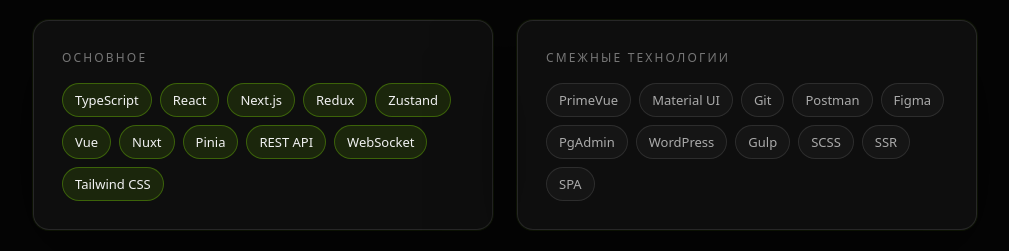
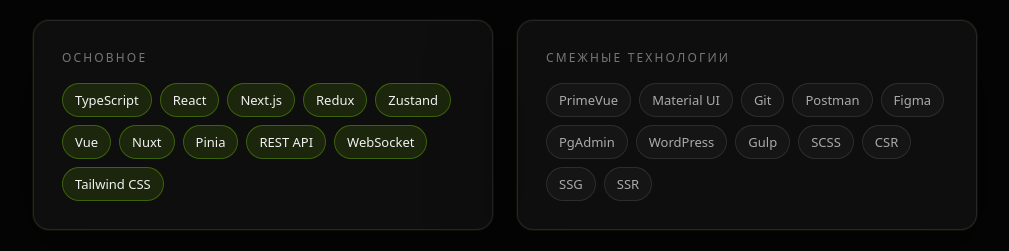
Before and after one commit to Niks6455/vizit, a Next.js app in the folder front/: page / in a window 1280 px wide. Shown: the part 1480-1731 px from the top of the page, without its empty margins (135-1144 px from the left). Built offline with nearby package versions, Linux system fonts and the light colour scheme.

Commit message:
fix(VIZIT-#): Обновил технологии

```diff
--- a/front/app/_data/profile.ts
+++ b/front/app/_data/profile.ts
@@ -72,8 +72,9 @@
       "WordPress",
       "Gulp",
       "SCSS",
+      "CSR",
+      "SSG",
       "SSR",
-      "SPA",
     ],
   },
   experience: [
```
